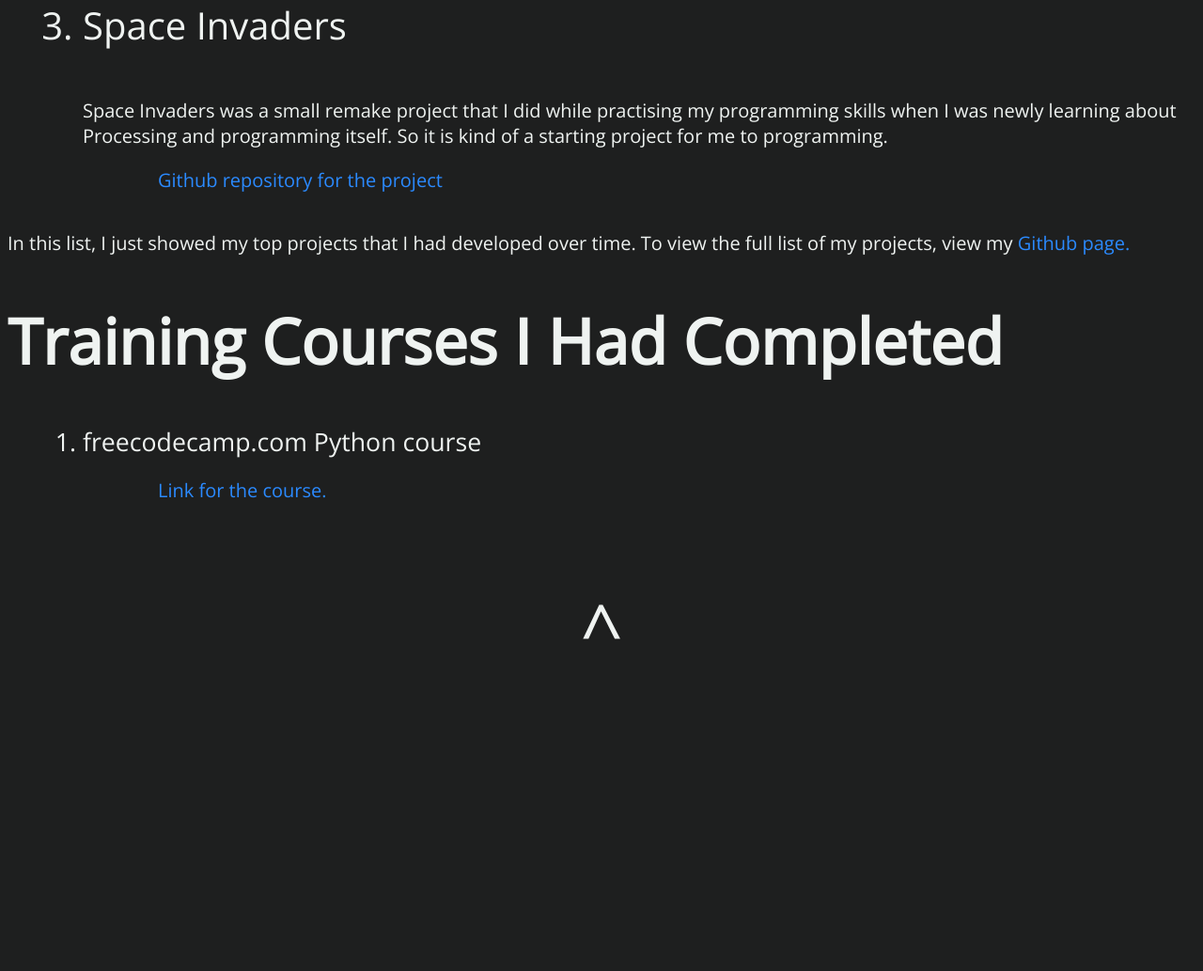
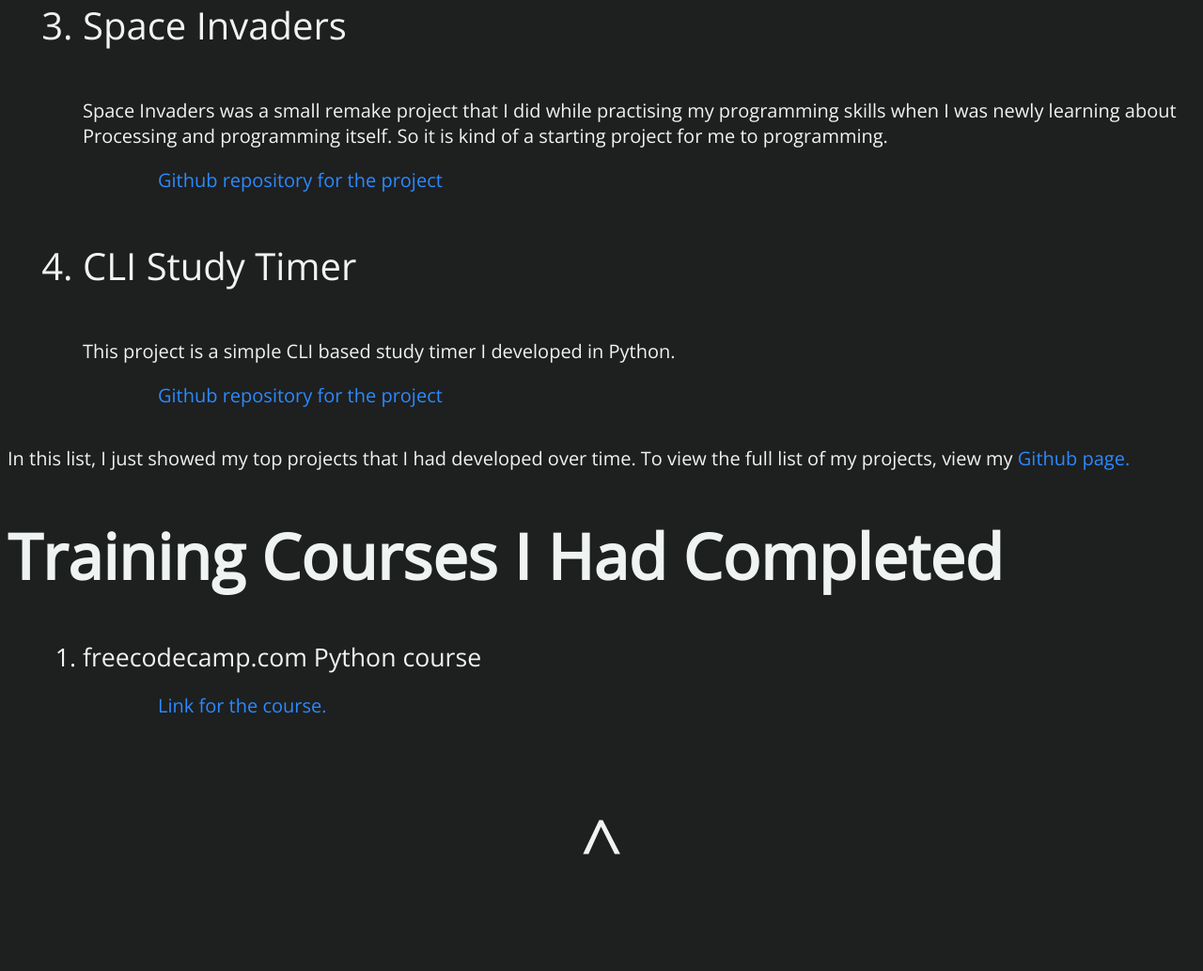
Before and after one commit to alicagatay/My-Personal-Website, a Django app: page /about in a window 1280 px wide. Shown: the part 3413-4446 px from the top of the page at 94% size. Before the commit the page ends 4093 px from the top, so only its background shows below. Run offline with Django 3.2, Linux system fonts and the light colour scheme.

Commit message:
A new project added into the projects section of the About Me page.

```diff
--- a/blog/templates/blog/about.html
+++ b/blog/templates/blog/about.html
@@ -177,6 +177,14 @@
                 <p><a href="https://github.com/alicagatay/Space-Invaders">Github repository for the project</a></p>
 
 
+                <li>CLI Study Timer</li>
+                <p>
+                    This project is a simple CLI based study timer I developed in Python.
+                </p>
+
+                <p><a href="https://github.com/alicagatay/CLI-Study-Timer">Github repository for the project</a></p>
+
+
 
             </ol>
 
```
